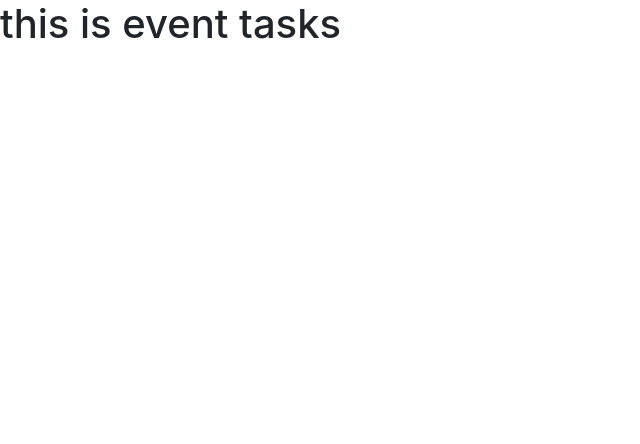
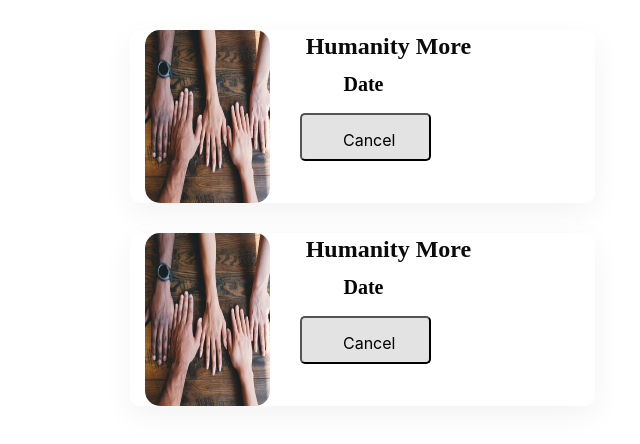
Before and after one commit to rakhiakter/volunteer-network-client, a React (Create React App) app: page /eventTasks in a window 1280 px wide. Shown: the top 444 px of the page, without its empty margins (0-640 px from the left). Built offline with nearby package versions, Linux system fonts and the light colour scheme.

Commit message:
code added

```diff
--- a/src/App.js
+++ b/src/App.js
@@ -9,6 +9,7 @@ import EventTasks from './Components/EventTasks/EventTasks';
 import Admin from './Components/Admin/Admin';
 import AdminCreateTask from './Components/AdminCreateTtask/AdminCreateTask';
 import CreateAccount from './Components/CreateAccount/CreateAccount';
+import PrivateRoute from './Components/PrivateRoute/PrivateRoute';
 
 export const UserContext = createContext();
 
@@ -25,7 +26,7 @@ function App() {
           <Route path="/login" component={Login}/>
 
 
-          <Route path="/createAccount/:event" component={CreateAccount}/>
+          <PrivateRoute path="/createAccount/:event" component={CreateAccount}/>
 
 
           <Route path="/eventTasks" component={EventTasks}/>
--- a/src/Components/CreateAccount/CreateAccount.js
+++ b/src/Components/CreateAccount/CreateAccount.js
@@ -1,7 +1,11 @@
 import React from 'react';
 import { Container, Row, Form , Button, Image} from 'react-bootstrap';
+import { useParams } from 'react-router-dom';
 import './CreateAccount.css';
-const CreateAccount = () => {
+const CreateAccount = (props) => {
+  const {event} = useParams();
+const {task} = props.location.state;
+console.log(task);
     return (
       <div>
         <Container>
@@ -13,7 +17,7 @@ const CreateAccount = () => {
             <Form id="register">
               <h3>Register as a Volunteer</h3>
               <Form.Group controlId="formBasicEmail">
-                <Form.Control type="text" placeholder="FullName" />
+                <Form.Control type="text" placeholder="FullName" defaultValue={event} />
               </Form.Group>
               <Form.Group controlId="formBasicPassword">
                 <Form.Control type="text" placeholder="UserName Or Email" />
--- /dev/null
+++ b/src/Components/EventTasks/EventTasks.css
@@ -0,0 +1,62 @@
+#task>.row button {
+    display: flex;
+    flex-direction: row;
+    align-items: flex-start;
+    padding: 13px 0px 0px 41px;
+
+    width: 131px;
+    height: 48px;
+    left: 555px;
+    top: 332px;
+    background: #E3E3E3;
+    border-radius: 5px;
+}
+
+#task {
+    width: 570px;
+    height: 219px;
+}
+
+#task>.row {
+    margin: 30px;
+    background: #FFFFFF;
+    box-shadow: 0px 10px 30px rgb(0, 0, 0, 0.05);
+    border-radius: 10px;
+}
+
+#task>.row img {
+    width: 194px;
+    height: 173px;
+    left: 159px;
+    border-radius: 15px;
+}
+
+#task>.row h2 {
+    width: 177px;
+    height: 33px;
+    left: 376px;
+    top: 201px;
+    font-family: Avenir;
+    font-style: normal;
+    font-weight: 900;
+    font-size: 24px;
+    line-height: 33px;
+    /* identical to box height */
+    text-align: center;
+    color: #0B0B0B;
+}
+
+#task>.row p {
+    width: 127px;
+    height: 26px;
+    left: 377px;
+    top: 245px;
+    font-family: Montserrat;
+    font-style: normal;
+    font-weight: 600;
+    font-size: 20px;
+    line-height: 26px;
+    /* identical to box height, or 130% */
+    text-align: center;
+    color: #000000;
+}
--- a/src/Components/EventTasks/EventTasks.js
+++ b/src/Components/EventTasks/EventTasks.js
@@ -1,10 +1,45 @@
 import React from 'react';
+import { Container, Image } from 'react-bootstrap';
+import './EventTasks.css'
+const EventTasks = () => {
+   const cancelEventTasks = () => {
 
-const EventTasks = () => {
+    }
+    const activity = {pic: "extraVolunteer.png"}
     return (
-        <div>
-         <h1>this is event tasks</h1>
+      <Container>
+        <div className="col-md-6" id="task">
+          <div className="row">
+            <div className="col-md-4">
+              <Image src={require("../../images/extraVolunteer.png")} fluid />
+            </div>
+            <div className="col-md-4">
+              <h2>
+                <b>Humanity More</b>
+              </h2>
+              <p>
+                <b>Date</b>
+              </p>
+              <button onClick={cancelEventTasks}>Cancel</button>
+            </div>
+          </div>
+          <div className="row">
+            <div className="col-md-4">
+              <Image src={require("../../images/extraVolunteer.png")} fluid />
+            </div>
+            <div className="col-md-4">
+              <h2>
+                <b>Humanity More</b>
+              </h2>
+              <p>
+                <b>Date</b>
+              </p>
+              <button onClick={cancelEventTasks}>Cancel</button>
+            </div>
+          </div>
+
         </div>
+      </Container>
     );
 };
 
--- a/src/Components/Home/Home.js
+++ b/src/Components/Home/Home.js
@@ -5,102 +5,102 @@ import VolunteerCard from '../VolunteerCard/VolunteerCard';
 
 const tasks = [
   {
-    name: "Animal Shelter",
+    eventName: "Forester a shelter animal",
     pic: "animalShelter.png",
     color: "#421FCF",
   },
   {
-    name: "Baby Sit",
+    eventName: "BabySit during PTA meetings",
     pic: "babySit.png",
     color: "#FFBD3E",
   },
   {
-    name: "Bird House",
+    eventName: "Give birdhouse for your neigbhors",
     pic: "birdHouse.png",
     color: "#9F90FC",
   },
   {
-    name: "Child Support",
+    eventName: "Child Support",
     pic: "childSupport.png",
     color: "#FF7044",
   },
   {
-    name: "Clean Water",
+    eventName: "Clean Water",
     pic: "cleanWater.png",
     color: "#9F90FC",
   },
   {
-    name: "Clean Park",
+    eventName: "Clean-up your local Park",
     pic: "clearnPark.png",
     color: "#421FCF",
   },
   {
-    name: "Cloth Swap",
+    eventName: "Host a clothing swap",
     pic: "clothSwap.png",
     color: "#FF7044",
   },
   {
-    name: "Drive Safety",
+    eventName: "Give a seminer on driving safety",
     pic: "driveSafety.png",
     color: "#FFBD3E",
   },
   {
-    name: "Good Education",
+    eventName: "Good Education",
     pic: "goodEducation.png",
     color: "#9F90FC",
   },
   {
-    name: "Food Charity",
+    eventName: "Food Charity",
     pic: "foodCharity.png",
     color: "#FF7044",
   },
   {
-    name: "It Help",
+    eventName: "Give IT help to local adults",
     pic: "ITHelp.png",
     color: "#421FCF",
   },
   {
-    name: "Books",
+    eventName: "New books for children",
     pic: "libraryBooks.png",
     color: "#FFBD3E",
   },
   {
-    name: "Drive Safety",
+    eventName: "Give free music lessons",
     pic: "musicLessons.png",
     color: "#FFBD3E",
   },
   {
-    name: "Drive Safety",
+    eventName: "New books for children",
     pic: "newBooks.png",
     color: "#421FCF",
   },
   {
-    name: "Drive Safety",
+    eventName: "Refuge shelter",
     pic: "refuseShelter.png",
     color: "#9F90FC",
   },
   {
-    name: "Drive Safety",
+    eventName: "Host a river clean-up",
     pic: "riverClean.png",
     color: "#FF7044",
   },
   {
-    name: "Drive Safety",
+    eventName: "Collect school supplies",
     pic: "schoolSuffiles.png",
     color: "#FFBD3E",
   },
   {
-    name: "Drive Safety",
+    eventName: "Host a study group",
     pic: "studyGroup.png",
     color: "#FF7044",
   },
   {
-    name: "Drive Safety",
+    eventName: "Collect stuffed animals",
     pic: "stuffedAnimals.png",
     color: "#9F90FC",
   },
   {
-    name: "Drive Safety",
+    eventName: "Teach people how to register to vote",
     pic: "voteRegister.png",
     color: "#421FCF",
   },
--- a/src/Components/PrivateRoute/PrivateRoute.js
+++ b/src/Components/PrivateRoute/PrivateRoute.js
@@ -2,19 +2,22 @@ import React from "react";
 import { Redirect, Route } from "react-router-dom";
 import { useContext } from "react";
 import { UserContext } from "../../App";
-const PrivateRoute = ({ children, ...rest }) => {
+
+const PrivateRoute = ({ component:ChildComponent, ...rest }) => {
   const [loggedInUser, setLoggedInUser] = useContext(UserContext);
+  console.log("hello");
+
   return (
     <Route
       {...rest}
-      render={({ location }) =>
+      render={props =>
         loggedInUser.email ? (
-          children
+          <ChildComponent {...props} />
         ) : (
           <Redirect
             to={{
               pathname: "/login",
-              state: { from: location },
+              state: { from: props.location }
             }}
           />
         )
--- a/src/Components/VolunteerCard/VolunteerCard.js
+++ b/src/Components/VolunteerCard/VolunteerCard.js
@@ -6,7 +6,13 @@ const VolunteerCard= ({task}) => {
   console.log(task);
     return (
       <div className="col-md-3">
-        <Link to={"/createAccount/"+task.name}>
+          <Link
+            to={{
+            pathname:"/createAccount/" + task.eventName,
+              state: {...task }
+            }}
+          >
+
           <img
             style={{
               height: "320px",
@@ -19,19 +25,23 @@ const VolunteerCard= ({task}) => {
             src={require(`../../images/${task.pic}`)}
             alt=""
           />
-          <h3
+          <h4
             style={{
               backgroundColor: task.color,
               width: "270px",
-              height: "80px",
+              height: "90px",
               borderRadius: "10px",
               textAlign: "center",
-              padding: "20px",
+              padding: "5px",
               color: "white",
+              fontFamily:" Montserrat",
+              fontStyle: "normal",
+              fontWeight: "600"
+
             }}
           >
-            {task.name}
-          </h3>
+            {task.eventName}
+          </h4>
         </Link>
       </div>
     );
```
Also changed, not shown: 1 other file (tests, documents, lock files or other folders).
